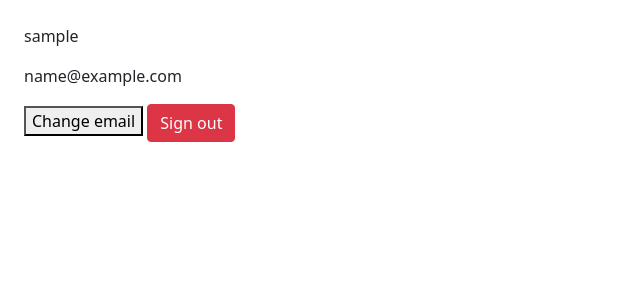
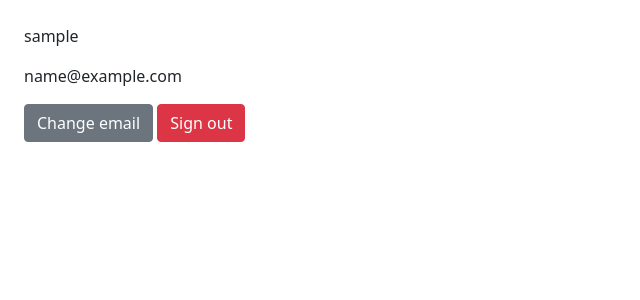
Before and after one commit to BaconB0TOrg/GCCWebProject, a Flask app: template templates/account.html in a window 1280 px wide. Shown: the part 50-350 px from the top of the page, without its empty margins (0-640 px from the left). Run offline with Flask 2, Linux system fonts and the light colour scheme; the template is opened without the code that fills it: values that come from a table or form of the project are taken from there, others are empty; tables that the repository leaves empty hold one stand-in row (values such as "Sample post").

Commit message:
more forms

```diff
--- a/templates/account.html
+++ b/templates/account.html
@@ -19,7 +19,7 @@
 <div id="account">
   <p>{{user.username}}</p>
   <p>{{user.email}}</p>
-  <button id="change-email" onclick="showEmailForm()">Change email</button>
+  <a class="btn btn-secondary" id="change-email" onclick="showEmailForm()">Change email</a>
   <a class="btn btn-danger" id="sign-out" href="{{url_for('get_log_out')}}">Sign out</a>
 </div>
 
--- a/templates/root.html
+++ b/templates/root.html
@@ -31,7 +31,7 @@
 
       {% if session['logged-in'] %}
         <a class='btn btn-secondary active' role="button" aria-pressed="true" href="/account/">My Account</a>
-        <a class='btn btn-secondary active' role="button" aria-pressed="true" href="/log-out/">Log Out</a>
+        <a class='btn btn-danger active' role="button" aria-pressed="true" href="/log-out/">Log Out</a>
       {% else %}
         <a class='btn btn-secondary active' role="button" aria-pressed="true" href="/login/">Login</a>
       {% endif %}
```
